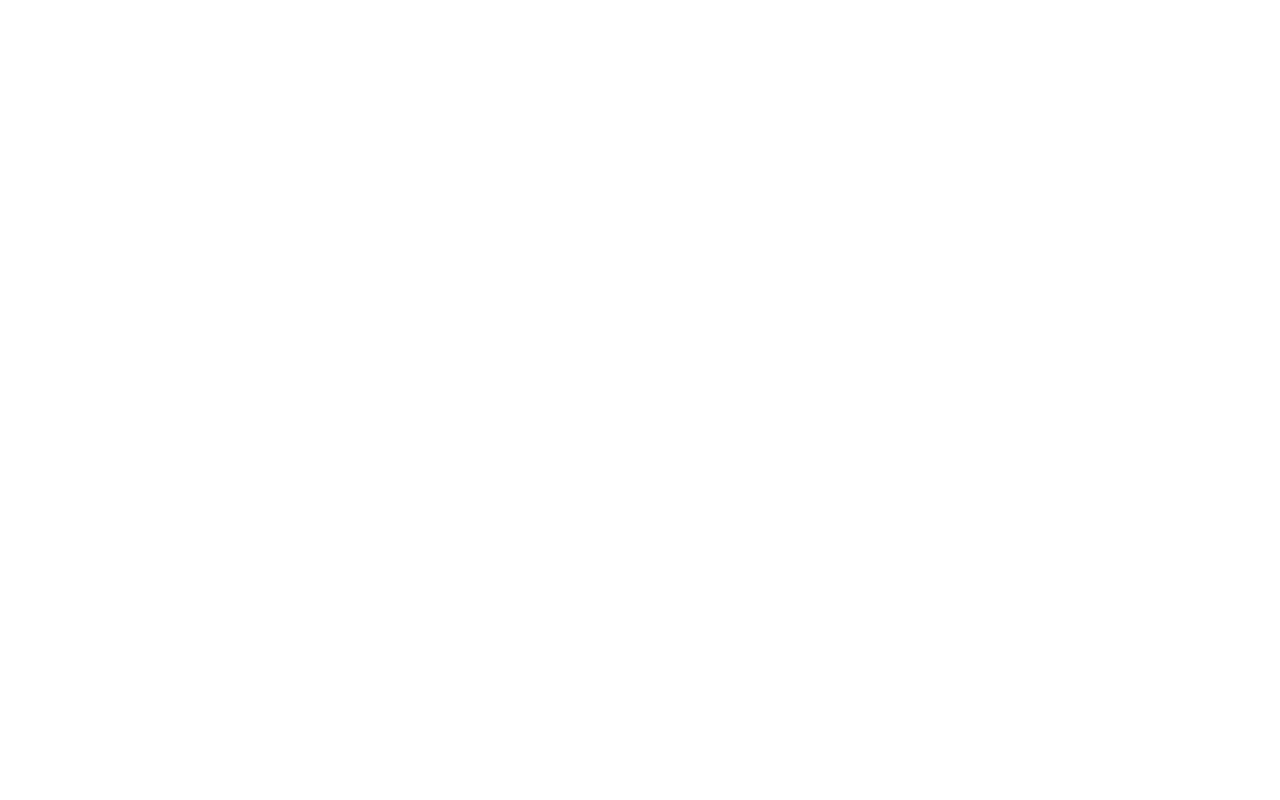
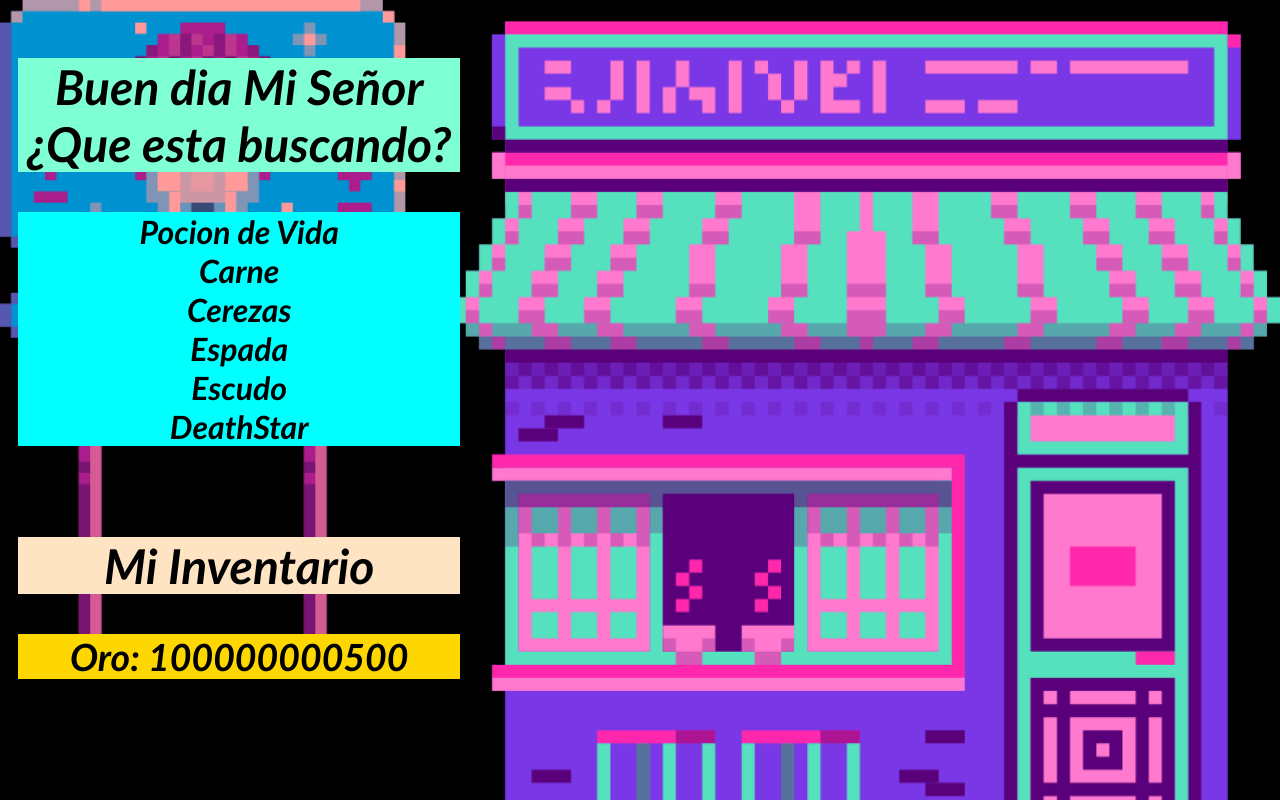
Before and after one commit to Lautaromolina/PreEntrega2-Molina, a plain HTML site: page index.html in a window 1280 px wide. Drawn offline with Linux system fonts and the light colour scheme.

Commit message:
Añadiendo funciones y backgrounds

```diff
--- /dev/null
+++ b/app.css
@@ -0,0 +1,48 @@
+body {
+ background-image: url(/img/fondo\ celular\ 8bit\ gato\ pixel\ retro\ atardecer\ morado.png);
+ background-repeat: no-repeat;
+ background-size: cover;
+ font-family: 'Trebuchet MS', 'Lucida Sans Unicode', 'Lucida Grande', 'Lucida Sans', Arial, sans-serif;
+ font-style: italic;
+ font-size: xx-large;
+ font-weight: bolder;
+ color: black;
+}
+
+section {
+ text-align: center;
+ padding: 10px;
+ width: 35%;
+ height: 10%;
+}
+
+ul {
+ list-style: none;
+ padding: 0;
+ background-color: aqua;
+
+}
+
+ul li {
+ cursor: grab
+}
+
+ul li:hover {
+ border: 2px solid wheat;
+}
+
+h1 {
+ background-color: aquamarine;
+}
+
+h2 {
+ background-color: bisque;
+}
+
+#inventario li {
+ display: inline-block;
+}
+
+#oro {
+ background-color: gold;
+}
--- a/app.js
+++ b/app.js
@@ -15,4 +15,57 @@ const deathstar = new Item("DeathStar", 100000000000, "deathstar.png");
 
 const inventario = [];
 
-let oro = 500;
+let oro = 100000000500;
+
+const elOro = document.querySelector("#oro span");
+elOro.innerText = oro;
+const elInventario = document.getElementById("inventario");
+
+function comprar(event) {
+	const nombreItem = event.target.textContent;
+	const itemDelJuego = elementos.find((element) => element.nombre === nombreItem);
+
+	if (oro - itemDelJuego.precio >= 0) {
+		inventario.push(itemDelJuego);
+		oro -= itemDelJuego.precio;
+		actualizarHtml();
+	} else {
+		alert(` No tenes el oro suficiente para comprar ${itemDelJuego.nombre}. Si quiere puede vender algunos items solo haga click en alguno de ellos`);
+	}
+}
+
+function vender(nombreItem) {
+	const itemDelJuego = elementos.find((element) => element.nombre === nombreItem);
+	if (itemDelJuego) {
+		oro += itemDelJuego.precio;
+		const indice = inventario.indexOf(itemDelJuego);
+		inventario.splice(indice, 1);
+		actualizarHtml();
+	}
+}
+
+function actualizarHtml() {
+	elInventario.innerHTML = "";
+	for (const itemDelJuego of inventario) {
+		const li = `<li onclick="vender('${itemDelJuego.nombre}')"><img src="img/${itemDelJuego.imagen}" alt="${itemDelJuego.imagen}"</li>`;
+		elInventario.innerHTML += li;
+	}
+	elOro.innerText = oro;
+}
+
+let elementos = [pocion, carne, cerezas, espada, escudo, deathstar];
+let container = document.getElementById("contenedor");
+container.innerHTML = ` <h1> Buen dia Mi Señor ¿Que esta buscando? </h1> `;
+
+let ul = document.createElement("ul");
+
+elementos.forEach((element) => {
+	let li = document.createElement("li");
+	li.textContent = element.nombre;
+
+	li.addEventListener("click", comprar);
+
+	ul.appendChild(li);
+});
+
+container.appendChild(ul);
--- a/index.html
+++ b/index.html
@@ -4,8 +4,19 @@
  <meta charset="UTF-8">
  <meta name="viewport" content="width=device-width, initial-scale=1.0">
  <title>Juego de Compra</title>
+	<link rel="stylesheet" href="app.css"/>
 </head>
 <body>
+ <section id="contenedor">
+ </section>
+ <section>
+  <h2>Mi Inventario</h2>
+  <ul id="inventario">
+  </ul>
+  <h3 id="oro">
+   Oro: <span></span>
+  </h3>
+ </section>
  <script src="app.js"></script>
 </body>
 </html>
```
Also changed, not shown: img/fondo celular 8bit gato pixel retro atardecer morado.png (added).
